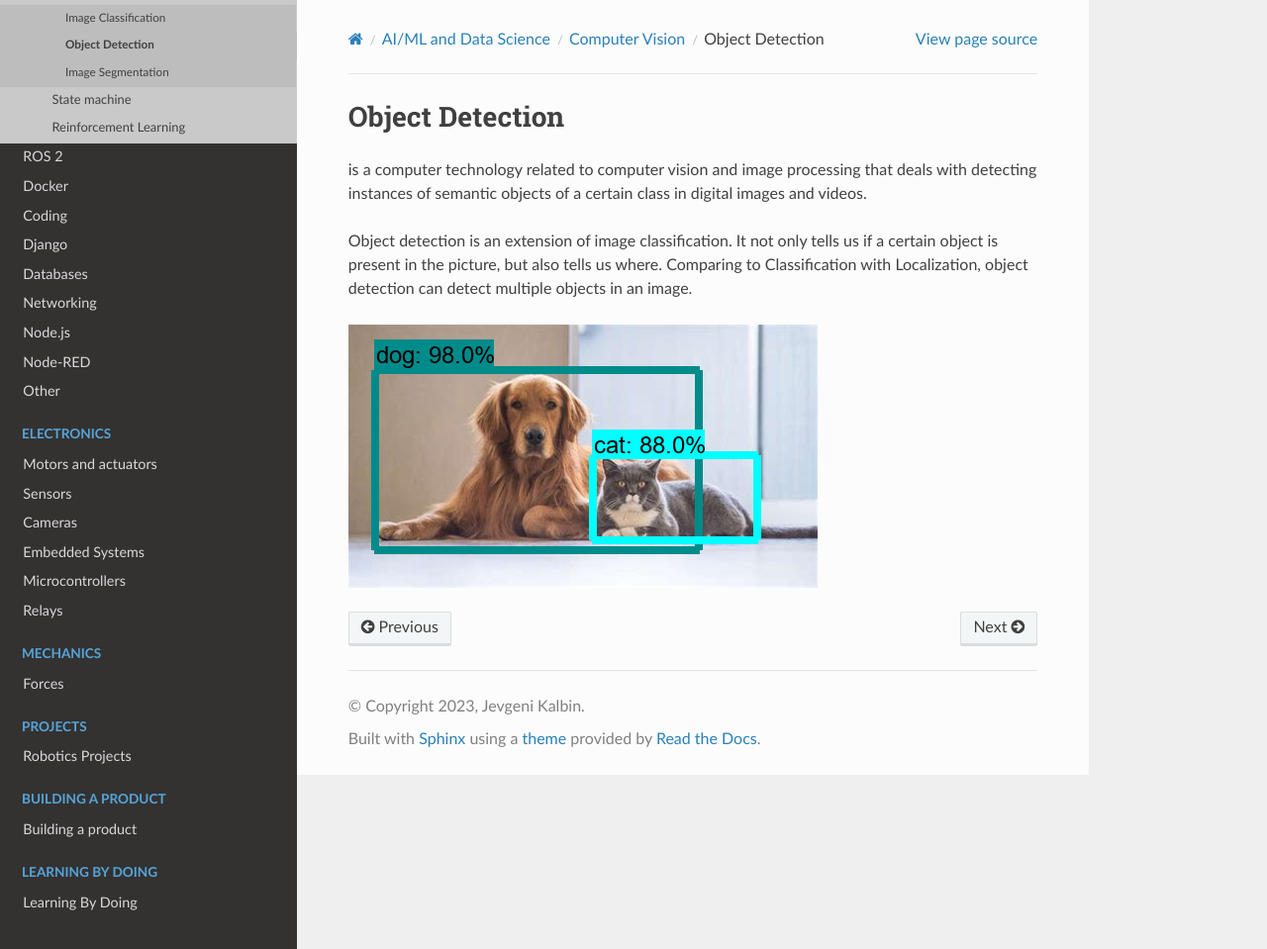
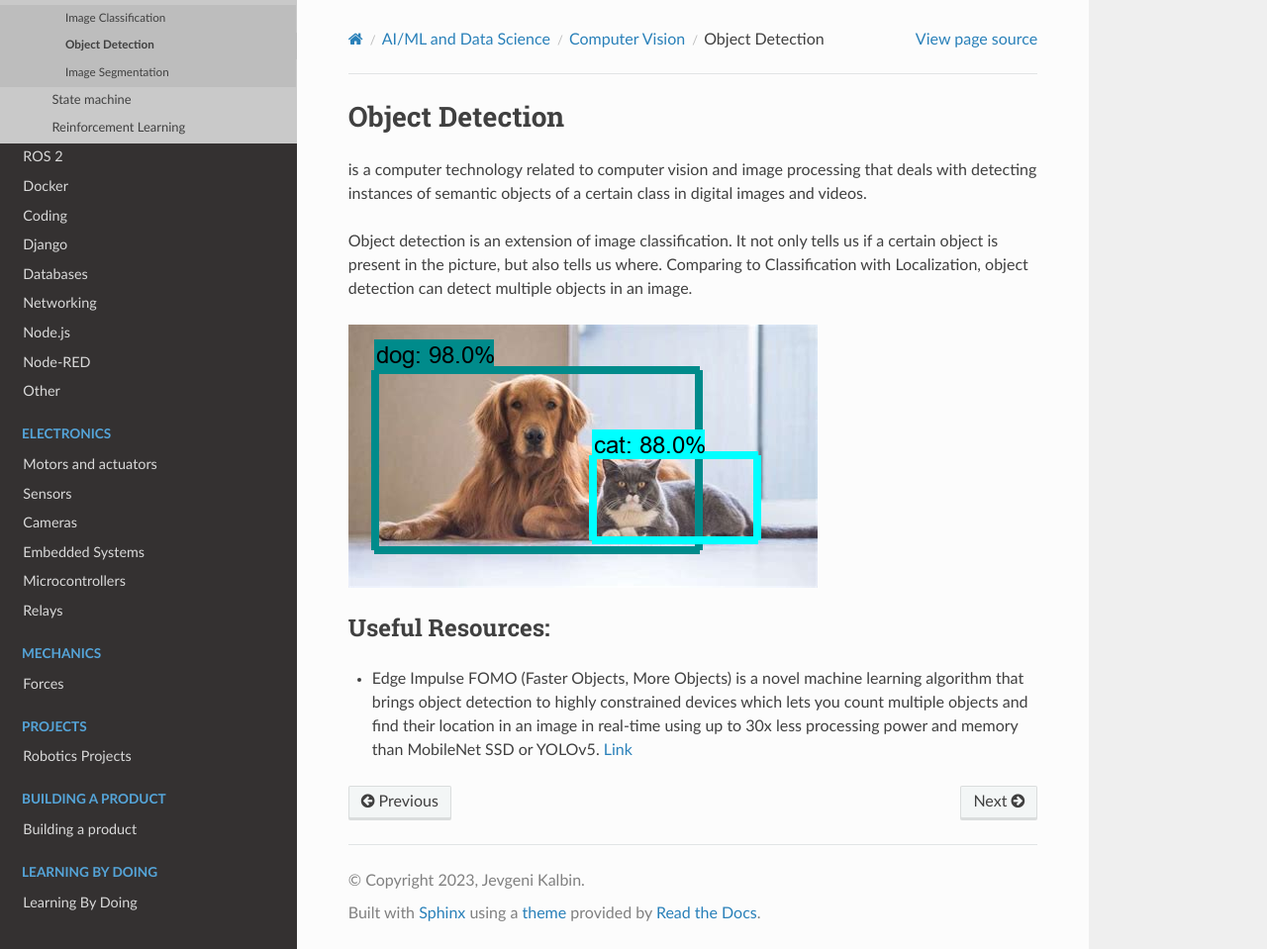
Before and after one commit to jevgenik/manuals, a Sphinx documentation site: the page built from source/files/software/ai/computer_vision/object_detection.rst, in a window 1280 px wide and 959 px high. Shown: the whole window at 99% size. Built offline with Sphinx 7.4.7 and the Read the Docs theme 2.0.0, drawn with Linux system fonts in a browser that asks for light colours.

Commit message:
object detection

```diff
--- a/source/files/software/ai/computer_vision/object_detection.rst
+++ b/source/files/software/ai/computer_vision/object_detection.rst
@@ -9,3 +9,11 @@ but also tells us where. Comparing to Classification with Localization, object d
 
 .. image:: /files/images/object_detection.png
    :alt: Object Detection
+
+
+Useful Resources:
+=================
+
+* Edge Impulse FOMO (Faster Objects, More Objects) is a novel machine learning algorithm that brings object detection to highly constrained
+  devices which lets you count multiple objects and find their location in an image in real-time using up to 30x less processing power
+  and memory than MobileNet SSD or YOLOv5. `Link <https://docs.edgeimpulse.com/docs/edge-impulse-studio/learning-blocks/object-detection/fomo-object-detection-for-constrained-devices>`_
```
